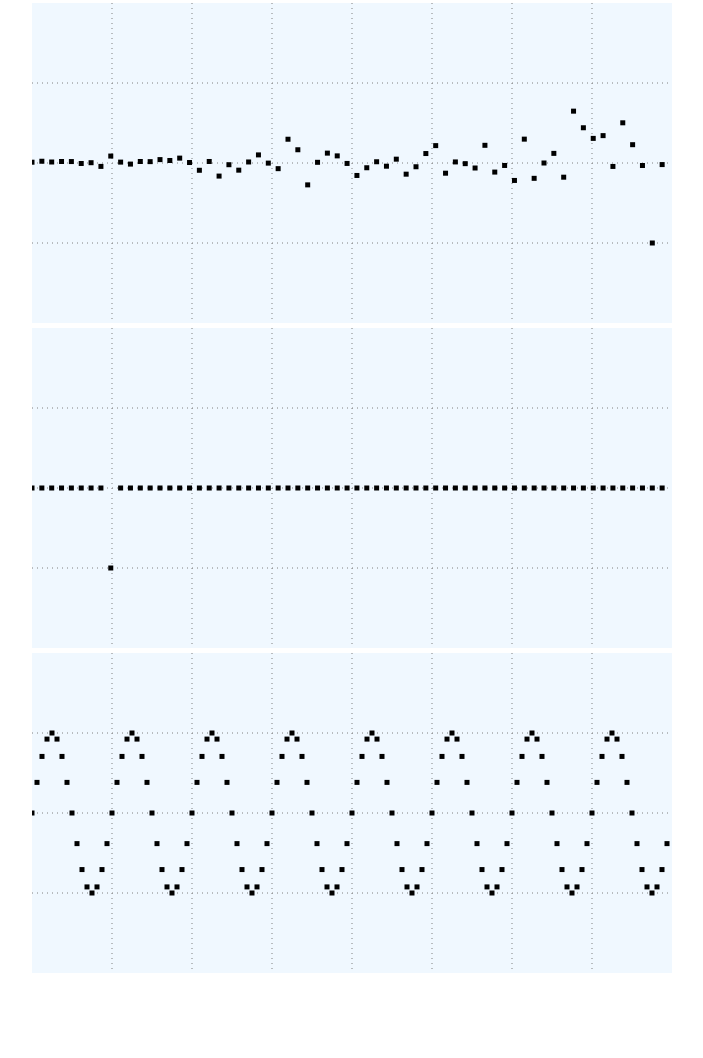
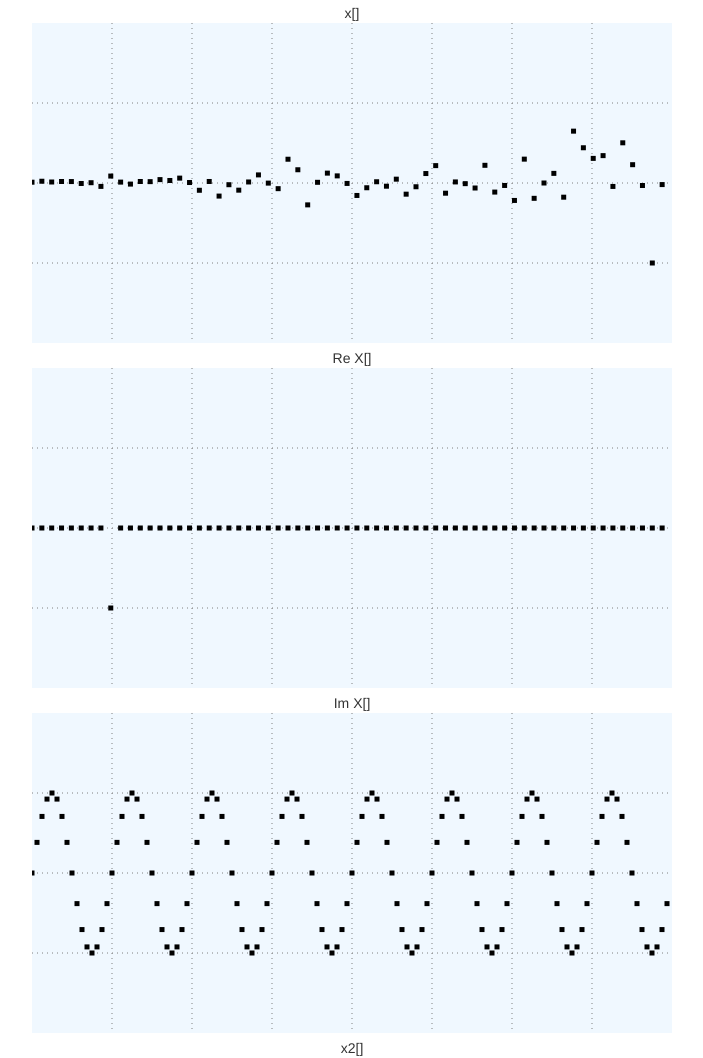
Before and after one commit to taylorjg/DspPlayground, a website built with webpack: page client/index.html in a window 1280 px wide. Shown: the part 559-1617 px from the top of the page, without its empty margins (233-936 px from the left). Before the commit the page ends 1537 px from the top, so only its background shows below. Built offline with nearby package versions, Linux system fonts and the light colour scheme.

Commit message:
Use <figure> and <figcaption> for diagrams

```diff
--- a/client/index.html
+++ b/client/index.html
@@ -14,7 +14,8 @@
 <body>
     <div class="container">
         <div class="row">
-            <span id="version" class="pull-right">(version: <%= htmlWebpackPlugin.options.version %>)</span>
+            <span id="version" class="pull-right">(version:
+                <%= htmlWebpackPlugin.options.version %>)</span>
         </div>
         <div class="row">
             <div class="col-md-offset-2 col-md-8">
@@ -38,22 +39,34 @@
         </div>
         <div class="row">
             <div class="col-md-offset-2 col-md-8">
-                <svg id="svg-x"></svg>
+                <figure>
+                    <svg id="svg-x" />
+                    <figcaption id="svg-x-caption" />
+                </figure>
             </div>
         </div>
         <div class="row">
             <div class="col-md-offset-2 col-md-8">
-                <svg id="svg-ReX"></svg>
+                <figure>
+                    <svg id="svg-ReX" />
+                    <figcaption id="svg-ReX-caption" />
+                </figure>
             </div>
         </div>
         <div class="row">
             <div class="col-md-offset-2 col-md-8">
-                <svg id="svg-ImX"></svg>
+                <figure>
+                    <svg id="svg-ImX" />
+                    <figcaption id="svg-ImX-caption" />
+                </figure>
             </div>
         </div>
         <div class="row">
             <div class="col-md-offset-2 col-md-8">
-                <svg id="svg-x2"></svg>
+                <figure>
+                    <svg id="svg-x2" />
+                    <figcaption id="svg-x2-caption" />
+                </figure>
             </div>
         </div>
     </div>
--- a/client/index.js
+++ b/client/index.js
@@ -18,10 +18,10 @@ $(document).ready(() => {
     $('#ImX').html(JSON.stringify(ImX));
     $('#x2').html(JSON.stringify(x2));
 
-    drawDiagram('svg-x', x);
-    drawDiagram('svg-ReX', ReX);
-    drawDiagram('svg-ImX', ImX);
-    drawDiagram('svg-x2', x2);
+    drawDiagram('svg-x', x, 'x[]');
+    drawDiagram('svg-ReX', ReX, 'Re X[]');
+    drawDiagram('svg-ImX', ImX, 'Im X[]');
+    drawDiagram('svg-x2', x2, 'x2[]');
 });
 
 const TWO_TIMES_PI = Math.PI * 2;
@@ -70,8 +70,10 @@ const normalise = (xs, isIm) => {
     });
 };
 
-const drawDiagram = (id, values) => {
+const drawDiagram = (id, values, title) => {
     const svg = document.getElementById(id);
+    const caption = document.getElementById(`${id}-caption`);
+    caption.innerHTML = title;
     const w = svg.scrollWidth;
     const h = svg.scrollHeight;
     [1, 2, 3].forEach(i => {
--- a/client/styles.css
+++ b/client/styles.css
@@ -24,3 +24,8 @@ svg {
     width: 640px;
     height: 320px;
 }
+
+figcaption {
+    text-align: center;
+    width: 640px;
+}
```
